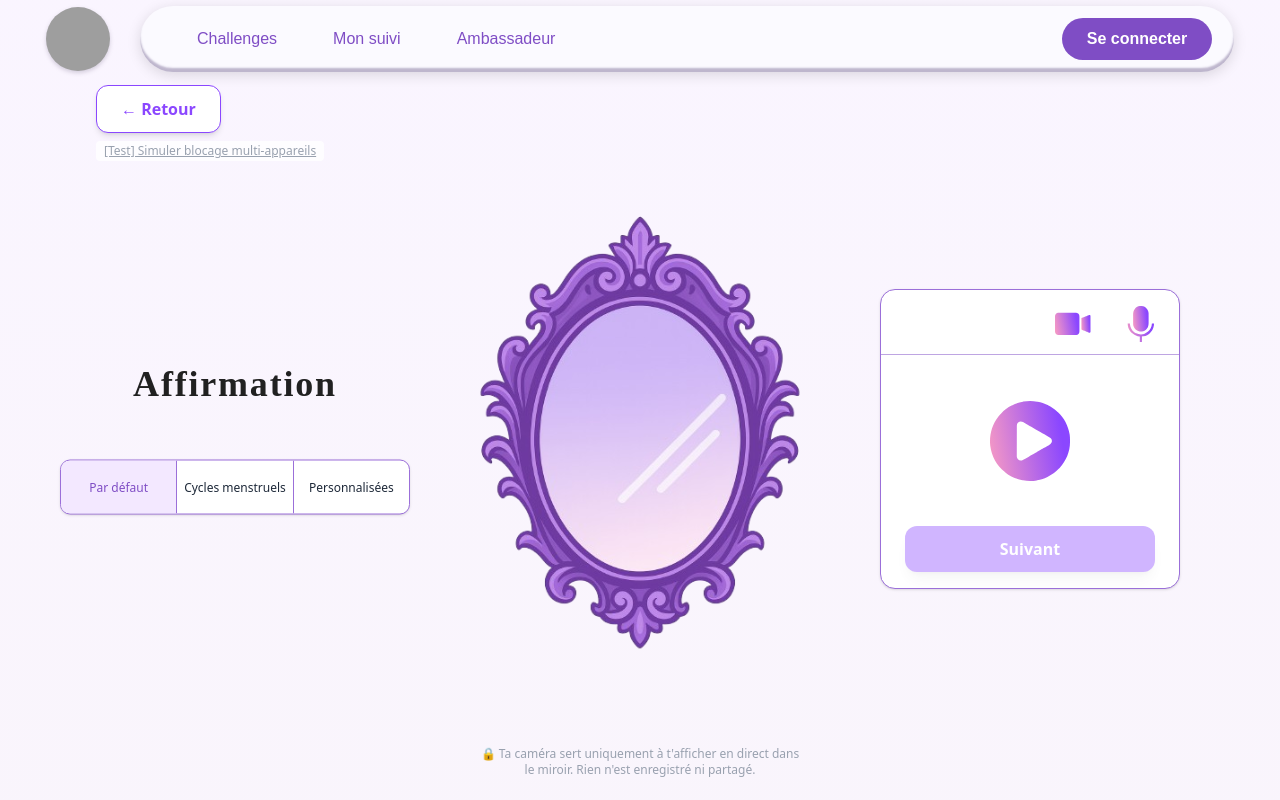
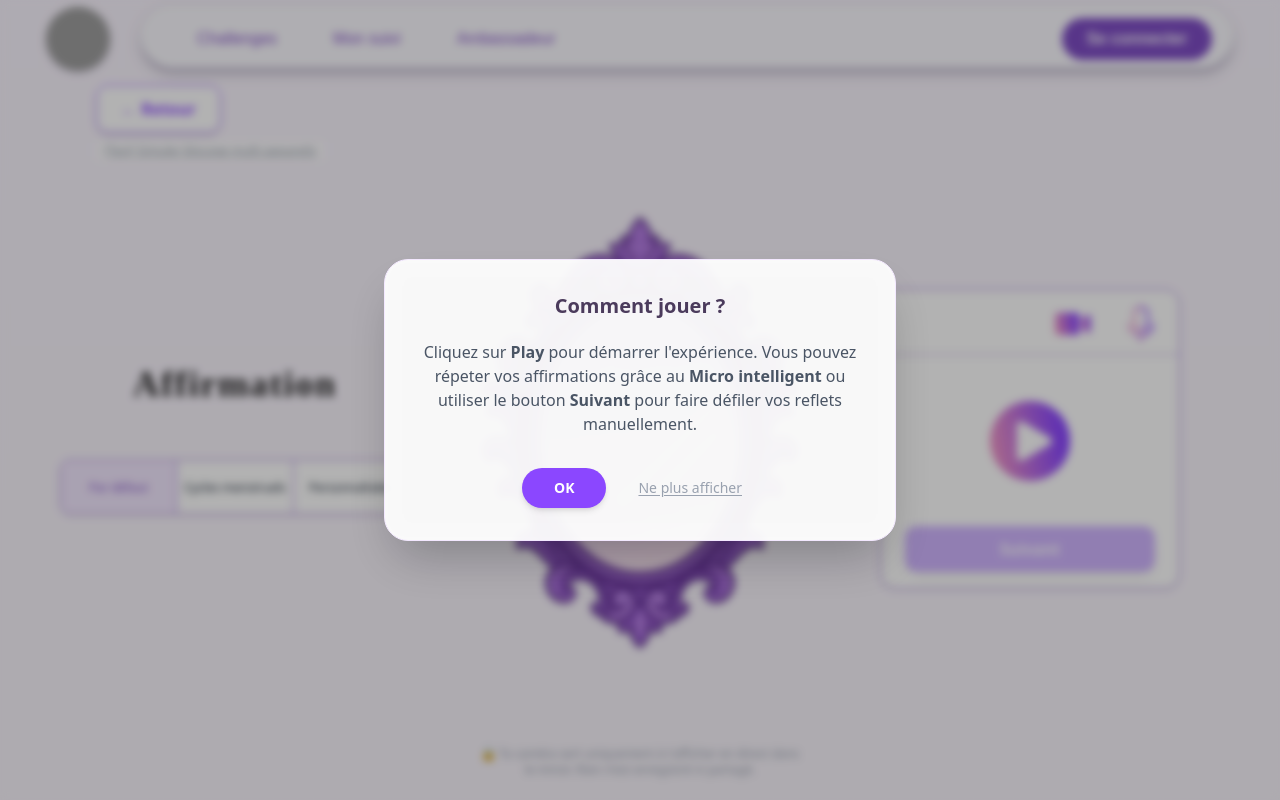
Before and after one commit to SOREA-sea/SOREA, a Next.js app: page /mirror/miroir in a window 1280 px wide. Both pictures are taken after a click on the button "OK". Shown: the top 800 px of the page. Built offline with nearby package versions, Linux system fonts and the light colour scheme; no server answers; grey boxes are pictures that could not be loaded; some icons are missing; a web font is replaced by a local one.

Commit message:
peaufinage consigne et boutons miroir

```diff
--- a/src/app/mirror/miroir/page.tsx
+++ b/src/app/mirror/miroir/page.tsx
@@ -17,7 +17,7 @@ export default function NouvellePage() {
   const [isCustomModalOpen, setIsCustomModalOpen] = useState(false);
 
   const audioStreamRef = useRef<MediaStream | null>(null);
-  const [microActive, setMicroActive] = useState(true);
+  const [microActive, setMicroActive] = useState(false); // Désactivé par défaut pour ne pas bloquer les utilisateurs sans micro
   // État du mode d'affirmation sélectionné ('default' par défaut)
   const [activeMode, setActiveMode] = useState<"default" | "cycle" | "custom">("default");
 
@@ -148,8 +148,9 @@ export default function NouvellePage() {
     return () => window.removeEventListener("customAffirmationChanged", loadCustom);
   }, []);
 
-  // État pour la modale d'instructions du miroir
+  // État pour la modale d'instructions du miroir (étape 1 puis étape 2)
   const [showInstruction, setShowInstruction] = useState(true);
+  const [instructionStep, setInstructionStep] = useState<1 | 2>(1);
 
   const hideInstructionsMirror = () => {
     setShowInstruction(false);
@@ -514,15 +515,13 @@ export default function NouvellePage() {
                   <div className="w-full border-b border-[#7F4DC5]/50" />
                 </div>
 
-                {/* Élément central cliquable avec bascule Play / Pause (désactivé si le micro est éteint) */}
+                {/* Élément central cliquable avec bascule Play / Pause (indépendant du micro) */}
                 <div className="flex-1 flex items-center justify-center">
                   <button
                     onClick={togglePlayPause}
-                    disabled={loading || !microActive}
-                    className={`transition-transform duration-300 ${
-                      !microActive ? "opacity-40 cursor" : "hover:scale-110 cursor-pointer"
-                    } disabled:opacity-40`}
-                    title={!microActive ? "Activez le micro pour utiliser le lecteur" : (isPlaying ? "Pause" : "Commencer")}
+                    disabled={loading}
+                    className="transition-transform duration-300 hover:scale-110 cursor-pointer disabled:opacity-40"
+                    title={isPlaying ? "Pause" : "Commencer"}
                   >
                     <img
                       src={isPlaying ? "/image_icone/pause1.svg" : "/image_icone/play1.svg"}
@@ -532,15 +531,15 @@ export default function NouvellePage() {
                   </button>
                 </div>
 
-                {/* Bouton Suivant : désactivé si en pause (isPlaying = false), si en chargement, ou si le micro est actif */}
+                {/* Bouton Suivant : actif dès que le jeu est en cours (isPlaying) */}
                 <div className="w-full px-6 pb-4">
                   <button
                     onClick={genererAffirmationMiroir}
-                    disabled={loading || microActive || !isPlaying}
+                    disabled={loading || !isPlaying}
                     className={`w-full bg-[#8B47FF] text-white font-bold py-3 rounded-xl shadow-lg transition-all duration-300 text-center ${
-                      (microActive || !isPlaying) ? "opacity-40 cursor" : "hover:scale-105 hover:shadow-xl cursor-pointer"
+                      !isPlaying ? "opacity-40 cursor" : "hover:scale-105 hover:shadow-xl cursor-pointer"
                     }`}
-                    title={!isPlaying ? "Mettez lecture pour utiliser le bouton Suivant" : (microActive ? "Désactivez le micro pour utiliser le bouton Suivant" : "Affirmation suivante")}
+                    title={!isPlaying ? "Mettez lecture pour utiliser le bouton Suivant" : "Affirmation suivante"}
                   >
                     Suivant
                   </button>
@@ -598,11 +597,13 @@ export default function NouvellePage() {
               </div>
             )}
 
-            {/* Consigne (indicateur d'écoute) sous le miroir */}
+            {/* Consigne sous le miroir */}
             {affirmation && (
-              <div className="flex items-center gap-2 px-4 py-1.5 bg-purple-100 text-[#8B47FF] rounded-full text-sm font-semibold animate-pulse">
+              <div className="flex items-center gap-2 px-4 py-1.5 bg-purple-100 text-[#8B47FF] rounded-full text-sm font-semibold">
                 <span className="w-2 h-2 rounded-full bg-[#8B47FF]"></span>
-                {isListening ? "Répétez à haute voix ce que vous voyez pour passer à la suivante..." : "Micro en attente..."}
+                {microActive
+                  ? (isListening ? "Répétez à haute voix pour passer à la suivante..." : "Micro en attente...")
+                  : "Cliquez sur 'Suivant' pour passer à la phrase suivante"}
                 <span className="text-xs text-purple-400 font-normal ml-1">
                   ({affirmationCount} utilisé{affirmationCount > 1 ? 's' : ''} aujourd'hui — phase {currentPhase})
                 </span>
@@ -629,11 +630,32 @@ export default function NouvellePage() {
       {showInstruction && (
         <div className="fixed inset-0 z-50 flex items-center justify-center bg-black/30 backdrop-blur-xs animate-in fade-in duration-300">
           <div className="w-full max-w-lg mx-4 p-8 bg-white/95 backdrop-blur-md rounded-3xl shadow-2xl border border-purple-100 flex flex-col items-center relative animate-in zoom-in-95 duration-300">
+
+            {instructionStep === 1 ? (
+              <>
                 <p className="text-center text-[#4b3b5c] text-xl font-bold mb-2">
                   Miroir mon beau miroir
                 </p>
                 <p className="text-gray-600 text-base mb-8 mt-3 text-center">
                   Affirme-toi chaque jour face à ton miroir virtuel. Répète des phrases positives à haute voix pour renforcer ta confiance et cultiver ta lumière intérieure.
+                </p>
+
+                <div className="flex w-full justify-center">
+                  <button
+                    onClick={() => setInstructionStep(2)}
+                    className="px-8 py-2.5 bg-[#8B47FF] text-white font-bold rounded-full hover:bg-[#7a3be6] transition-colors shadow-md text-sm cursor-pointer"
+                  >
+                    OK
+                  </button>
+                </div>
+              </>
+            ) : (
+              <>
+                <p className="text-center text-[#4b3b5c] text-xl font-bold mb-2">
+                  Comment jouer ?
+                </p>
+                <p className="text-gray-600 text-base mb-8 mt-3 text-center">
+                  Cliquez sur <strong>Play</strong> pour démarrer l'expérience. Vous pouvez répeter vos affirmations grâce au <b>Micro intelligent</b> ou utiliser le bouton <b>Suivant</b> pour faire défiler vos reflets manuellement.
                 </p>
 
                 <div className="flex gap-4 w-full justify-center">
@@ -650,6 +672,9 @@ export default function NouvellePage() {
                     Ne plus afficher
                   </button>
                 </div>
+              </>
+            )}
+
           </div>
         </div>
       )}
```
Lines whose indentation alone changed are shown as unchanged.
